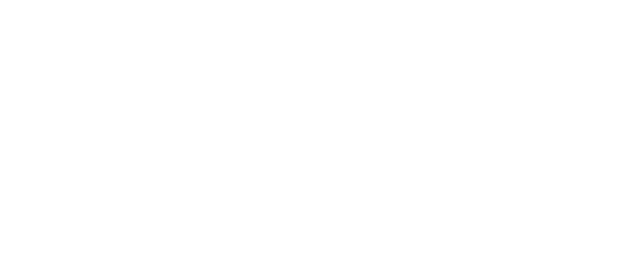
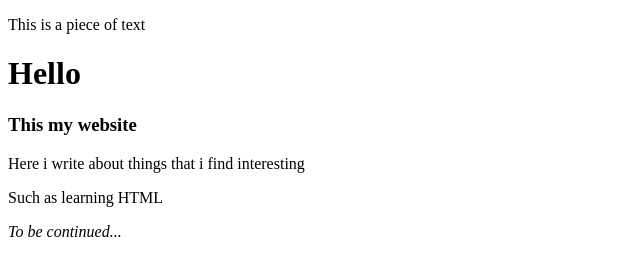
Before and after one commit to farid555/lapio-website, a plain HTML site: page index.html in a window 1280 px wide. Shown: the whole page, without its empty margins (0-640 px from the left). Drawn offline with Linux system fonts and the light colour scheme.

Commit message:
Part 3, add second exercise

```diff
--- a/index.html
+++ b/index.html
@@ -1,4 +1,5 @@
 <!DOCTYPE html>
+<p>This is a piece of text</p>
 <html>
 
 <head>
@@ -8,6 +9,12 @@
 
 <body>
   <!--Do the exercises here-->
+  <h1> Hello </h1>
+  <h3>This my website</h3>
+  <p>Here i write about things that i find interesting</p>
+  <p>Such as learning HTML</p>
+  <i>To be continued...</i>
+
 </body>
 
 </html>
```
